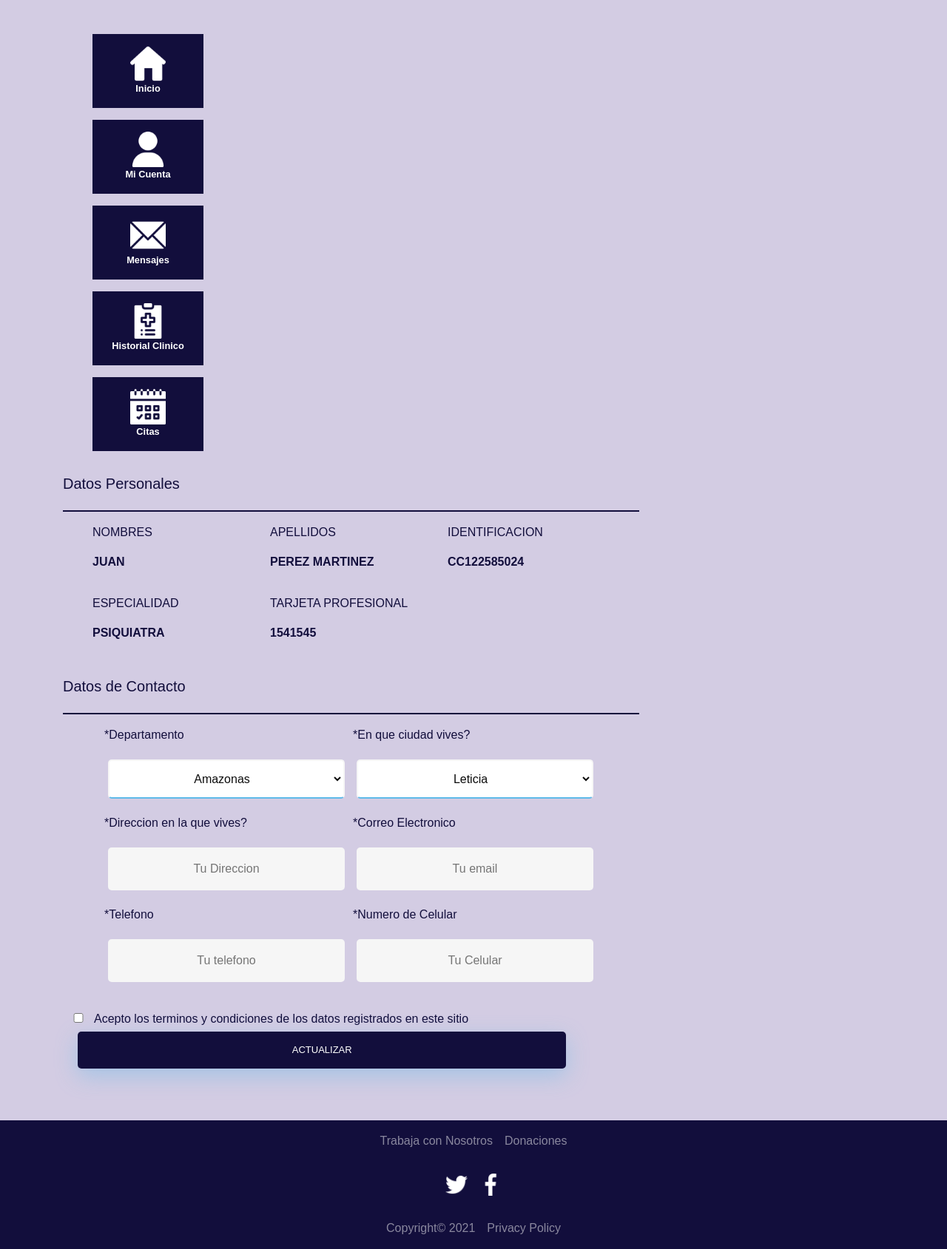
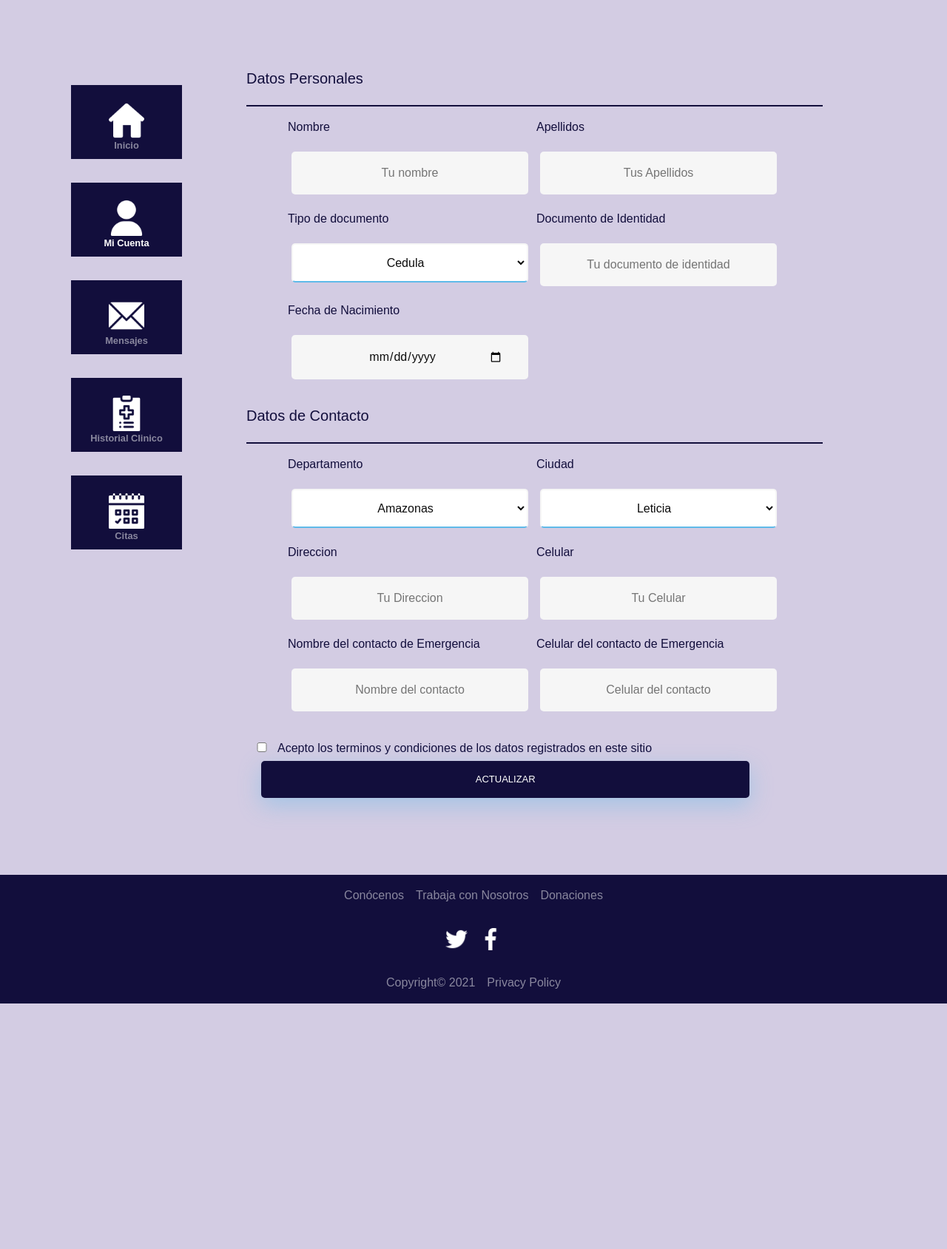
Before and after one commit to MJBM2706/koe, a PHP site: page /vista/paciente/cuenta.php in a window 1280 px wide. Shown: the part 62-1751 px from the top of the page at 74% size. After the commit the page ends 1419 px from the top, so only its background shows below. Run offline with PHP 8.4, Linux system fonts and the light colour scheme.

Commit message:
Majo - Avances vista Paciente

```diff
--- a/css/estilos.css
+++ b/css/estilos.css
@@ -268,7 +268,7 @@ select {
 
 /* Pagina Inicio- Paciente, Profesional, Voluntario  START*/
 .contenedor {
-  min-height: 600px;
+  min-height: 100vh;
   display: flex;
   margin: 10px;
   margin: 4rem 0;
@@ -279,6 +279,7 @@ select {
   display: flex;
   flex-direction: column;
   width: 30%;
+  padding: 5px 6em;
 }
 
 .content {
@@ -298,17 +299,32 @@ select {
   padding: 1rem 0;
 }
 
+.option-link{
+  display: block;
+  text-decoration: none;
+}
+
+.option-link:hover, .option-link:focus{
+  text-decoration: none;
+}
+
 .option > * {
   color: #fff;
   font-weight: bold;
   font-size: 0.8rem;
   text-align: center;
+  text-decoration: none;
+}
+
+.option:hover{
+  text-decoration: none;
 }
 
 .icon {
   width: 3rem;
   height: 3rem;
 }
+
 
 
 /* Pagina Inicio- Paciente, Profesional, Voluntario END*/
--- a/vista/paciente/cuenta.php
+++ b/vista/paciente/cuenta.php
@@ -24,54 +24,54 @@
       <div class="collapse navbar-collapse  justify-content-center" id="collapsibleNavbar">
         <ul class="navbar-nav ">
           <li class="nav-item">
-                        <a class="nav-link" href="../index.php"><img src="../../icons/koe.png" alt="Logo" width="30px"></a>
+            <a class="nav-link" href="../../index.php"><img src="../../icons/koe.png" alt="Logo" width="30px"></a>
           </li>
           <li class="nav-item">
-                        <a class="nav-link" href="conocenos.vista.php">Conócenos</a>
+            <a class="nav-link" href="../conocenos_log.php">Conócenos</a>
           </li>
           <li class="nav-item">
-                        <a class="nav-link" href="trabajaConNosotros.vista.php">Trabaja con Nosotros</a>
+            <a class="nav-link" href="../trabaja_con_nosotros_log.php">Trabaja con Nosotros</a>
           </li>
           <li class="nav-item">
-                        <a class="nav-link" href="donaciones.vista.php">Donaciones</a>
+            <a class="nav-link" href="../donaciones_log.php">Donaciones</a>
           </li>
           <li class="nav-item">
-                        <a class="nav-link" href="#">Cerrar Sesión</a>
+            <a class="nav-link" href="../../controlador/cerrar.php">Cerrar Sesión</a>
           </li>
         </ul>
       </div>
     </nav>
   </header>
-
-    <div class="container">
-        <section class="sidebar">
-            <ul>
-                <li class='option'>
-                    <a href="#">
+  <div class="contenedor">
+  <div class="row container">
+  <section class="sidebar navbar-dark">
+      <ul class="navbar-nav" >
+        <li class='nav-item  option'>
+          <a class=' nav-link' href="#">
             <img class="icon" src="../../icons/house.png" alt="" srcset="">
-                        <p>Inicio</p>
+            <p >Inicio</p>
           </a>
         </li>
         <li class='option'>
-                    <a href="cuenta.php">
+          <a class='active  nav-link' href="cuenta.php">
             <img class="icon" src="../../icons/user.png" alt="" srcset="">
             <p>Mi Cuenta</p>
           </a>
         </li>
         <li class='option'>
-                    <a href="">
+          <a class='nav-link' href="">
             <img class="icon" src="../../icons/message.png" alt="" srcset="">
             <p>Mensajes</p>
           </a>
         </li>
         <li class='option'>
-                    <a href="">
+          <a class='nav-link' href="">
             <img class="icon" src="../../icons/medical_record.png" alt="" srcset="">
             <p>Historial Clinico</p>
           </a>
         </li>
         <li class='option'>
-                    <a href="">
+          <a class='nav-link' href="">
             <img class="icon" src="../../icons/appointment.png" alt="" srcset="">
             <p>Citas</p>
           </a>
@@ -81,51 +81,93 @@
         <aside class="content">
             <h5>Datos Personales</h5>
             <hr>
+            <form action="" method="post" class="profile-form">
                 <div>
-                <ul class="profile-info">
+                    <ul class="profile-info contact-info">
                         <li>
-                        <p>NOMBRES</p>
-                        <p><strong>JUAN</strong> </p>
+                            <p>Nombre</p>
+                            <input type="text" placeholder="Tu nombre">
                         </li>
                         <li>
-                        <p>APELLIDOS</p>
-                        <p><strong>PEREZ MARTINEZ</strong></p>
+                            <p>Apellidos</p>
+                            <input type="tel" placeholder="Tus Apellidos">
                         </li>
                         <li>
-                        <p>IDENTIFICACION</p>
-                        <p>
-                            <strong>
-                                <span class='doc-type'>CC</span>122585024
-                            </strong>
-                        </p>
+                            <p>Tipo de documento</p>
+                            <select class="profile-form-option" name="tipoDocumento" id="">
+                                <option value="CEDULA">Cedula</option>
+                                <option value="CEDULA EXTRANJERIA">Cedula Extranjeria</option>
+                                <option value="DOC.IDENT. DE EXTRANJEROS">Doc.Ident. de Extranjeros</option>
+                                <option value="IDENT. FISCAL PARA EXT.">Ident. Fiscal para Ext.</option>
+                                <option value="NIT PARA PERSONAS">NIT Personas Naturales</option>
+                                <option value="NUIP">NUIP</option>
+                                <option value="PASAPORTE">Pasaporte</option>
+                                <option value="REGISTRO CIVIL">Registro Civil</option>
+                                <option value="TARJETA DE INDENTIDAD">Tarjeta de Identidad</option>
+                                <option value="PASAPORTE ONU">Pasaporte ONU</option>
+                                <option value="PERMISO ESPECIAL PERMANENCIA">Permiso especial Permanencia</option>
+                                <option value="SALVOCODUCTO DE PERMANENCIA">Salvoconducto de Permanencia</option>
+                                <option value="PERMISO ESPECIAL FORMACN PEPFF">Permiso Especial Formacn PEPFF</option>
+
+                            </select>
                         </li>
                         <li>
-                        <p>ESPECIALIDAD</p>
-                        <p><strong>PSIQUIATRA</strong> </p>
+                            <p>Documento de Identidad</p>
+                            <input type="tel" placeholder="Tu documento de identidad">
                         </li>
                         <li>
-                        <p>TARJETA PROFESIONAL</p>
-                        <p><strong>1541545</strong> </p>
+                            <p>Fecha de Nacimiento</p>
+                            <input type="date" name="fecha">
                         </li>
                     </ul>
                 </div>
+
+            </form>
             <h5>Datos de Contacto</h5>
             <hr>
             <form action="" method="post" class="profile-form">
                 <div>
                     <ul class="profile-info contact-info">
                         <li>
-                            <p>*Departamento</p>
+                            <p>Departamento</p>
                             <select class="profile-form-option" name="departamento" id="">
                                 <option value="amazonas">Amazonas</option>
                                 <option value="antioquia">Antioquia</option>
+                                <option value="arauca">Arauca</option>
                                 <option value="atlantico">Atlántico</option>
+                                <option value="bogota">Bogotá</option>
                                 <option value="bolivar">Bolívar</option>
                                 <option value="boyaca">Boyacá</option>
+                                <option value="caldas">Caldas</option>
+                                <option value="caqueta">Caquetá</option>
+                                <option value="casanare">Casanare</option>
+                                <option value="cauca">Cauca</option>
+                                <option value="cesar">Cesar</option>
+                                <option value="choco">Chocó</option>
+                                <option value="cordoba">Córdoba</option>
+                                <option value="cundinamarca">Cundinamarca</option>
+                                <option value="guainia">Guainía</option>
+                                <option value="guaviare">Guaviare</option>
+                                <option value="huila">Huila</option>
+                                <option value="la guajira">La Guajira</option>
+                                <option value="magdalena">Magdalena</option>
+                                <option value="meta">Meta</option>
+                                <option value="narino">Nariño</option>
+                                <option value="santander">Norte de Santander</option>
+                                <option value="putumayo">Putumayo</option>
+                                <option value="quindio">Quindío</option>
+                                <option value="risaralda">Risaralda</option>
+                                <option value="san andres y providencia">San Andrés y Providencia</option>
+                                <option value="bolivar">Santander</option>
+                                <option value="boyaca">Sucre</option>
+                                <option value="boyaca">Tolima</option>
+                                <option value="boyaca">Valle del Cauca</option>
+                                <option value="boyaca">Vaupés</option>
+                                <option value="boyaca">Vichada</option>
                             </select>
                         </li>
                         <li>
-                            <p>*En que ciudad vives?</p>
+                            <p>Ciudad</p>
                             <select class="profile-form-option" name="ciudad" id="">
                                 <option value="amazonas">Leticia</option>
                                 <option value="antioquia">Medellín</option>
@@ -135,20 +177,20 @@
                             </select>
                         </li>
                         <li>
-                            <p>*Direccion en la que vives?</p>
+                            <p>Direccion</p>
                             <input type="text" placeholder="Tu Direccion">
                         </li>
                         <li>
-                            <p>*Correo Electronico</p>
-                            <input type="email" name="" id="" placeholder="Tu email">
+                            <p>Celular</p>
+                            <input type="tel" placeholder="Tu Celular">
                         </li>
                         <li>
-                            <p>*Telefono</p>
-                            <input type="tel" placeholder="Tu telefono">
+                            <p>Nombre del contacto de Emergencia</p>
+                            <input type="tel" placeholder="Nombre del contacto">
                         </li>
                         <li>
-                            <p>*Numero de Celular</p>
-                            <input type="tel" placeholder="Tu Celular">
+                            <p>Celular del contacto de Emergencia</p>
+                            <input type="tel" placeholder="Celular del contacto">
                         </li>
                     </ul>
                 </div>
@@ -162,19 +204,22 @@
     </div>
 
 
+  </div>
+
+
+
   <footer>
     <div class="footer">
       <nav class="navbar navbar-expand-sm navbar-dark bg-primary justify-content-center">
-
-
         <ul class="navbar-nav ">
-
+          <li class="nav-item">
+            <a class="nav-link" href="../conocenos_log.php">Conócenos</a>
           </li>
           <li class="nav-item">
-                        <a class="nav-link" href="trabajaConNosotros.vista.php">Trabaja con Nosotros</a>
+            <a class="nav-link" href="../trabaja_con_nosotros_log.php">Trabaja con Nosotros</a>
           </li>
           <li class="nav-item">
-                        <a class="nav-link" href="donaciones.vista.php">Donaciones</a>
+            <a class="nav-link" href="../donaciones_log.php">Donaciones</a>
           </li>
         </ul>
       </nav>
@@ -203,6 +248,7 @@
 
   </footer>
 
+
 </body>
 
 </html>
```
Also changed, not shown: vista/conocenos.php (+10 -9 lines), vista/conocenos_log.php (+15 -14 lines), vista/donaciones_log.php (+5 -5 lines), vista/paciente/inicio.php (+13 -13 lines), vista/trabaja_con_nosotros_log.php (+5 -5 lines). Lines whose indentation alone changed are shown as unchanged.
